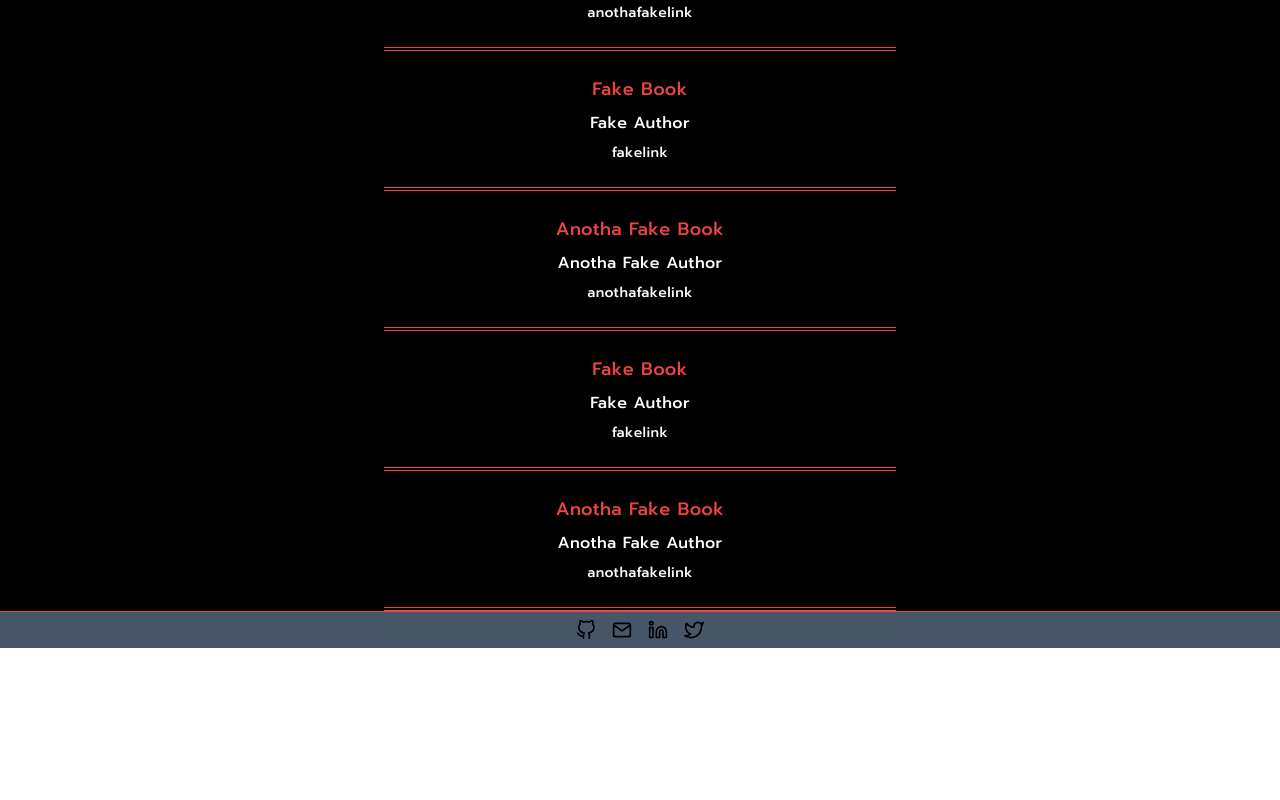
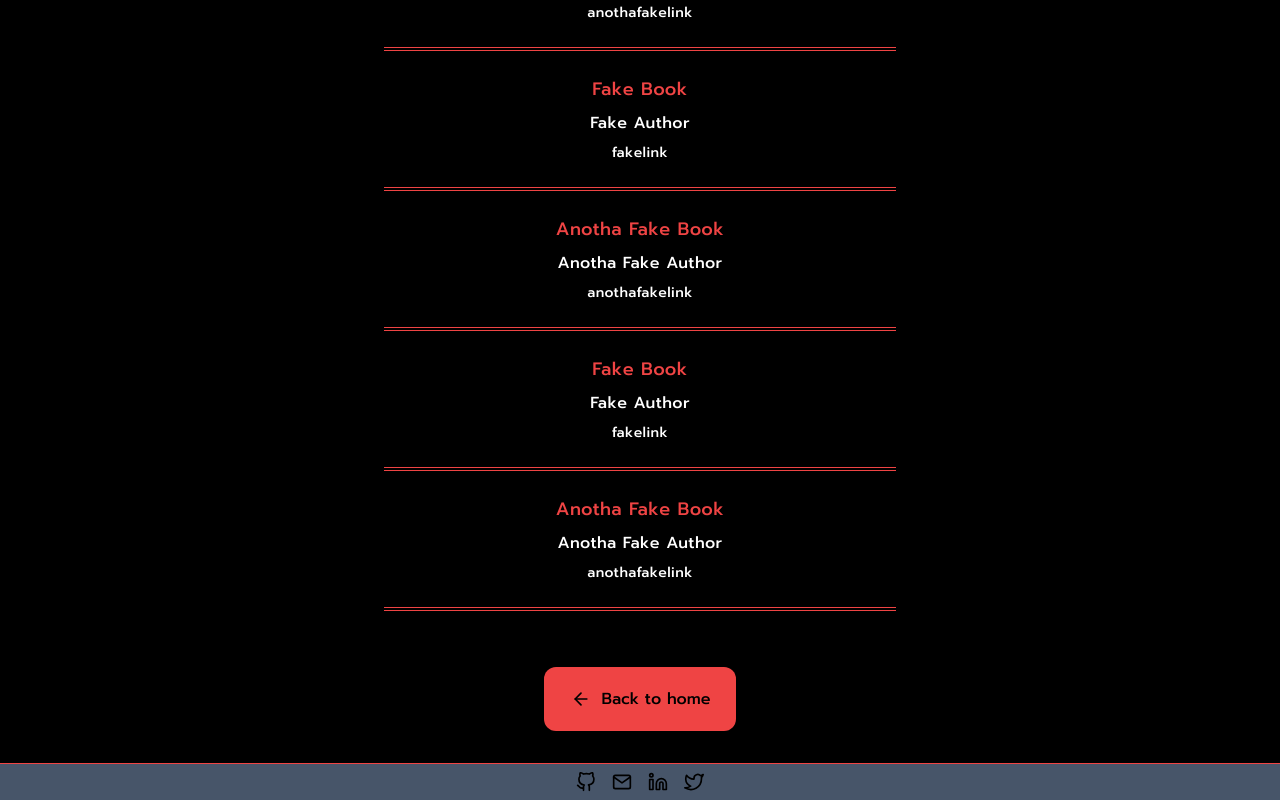
Before and after one commit to fordpic/personal-site, a Next.js app: page /Books in a window 1280 px wide. Shown: the part 582-1382 px from the top of the page. Before the commit the page ends 1230 px from the top, so only its background shows below. Built offline with nearby package versions, Linux system fonts and the light colour scheme.

Commit message:
create and add home button

```diff
--- a/src/pages/Books.tsx
+++ b/src/pages/Books.tsx
@@ -2,6 +2,7 @@ import Layout from './components/Layout';
 import Header from './components/Header';
 import Footer from './components/Footer';
 import BookCard from './components/BookCard';
+import HomeButton from './components/HomeButton';
 import { bookList } from '@/bookList';
 
 export default function Books() {
@@ -14,6 +15,9 @@ export default function Books() {
 						<BookCard key={book} book={book}></BookCard>
 					))}
 				</div>
+				<div className='flex justify-center p-8'>
+					<HomeButton />
+				</div>
 			</Layout>
 			<Footer />
 		</div>
--- a/src/pages/Projects.tsx
+++ b/src/pages/Projects.tsx
@@ -1,6 +1,7 @@
 import Layout from './components/Layout';
 import Header from './components/Header';
 import Footer from './components/Footer';
+import HomeButton from './components/HomeButton';
 
 export default function Projects() {
 	return (
@@ -10,6 +11,9 @@ export default function Projects() {
 				<div className='text-red-500 text-center text-3xl font-bold pt-12'>
 					Coming Soon!
 				</div>
+				<div className='flex justify-center mt-8'>
+					<HomeButton />
+				</div>
 			</Layout>
 			<Footer />
 		</div>
--- a/src/pages/components/HomeButton.tsx
+++ b/src/pages/components/HomeButton.tsx
@@ -1,3 +1,13 @@
+import { useRouter } from 'next/router';
+import { ArrowLeft } from 'react-feather';
+
 export default function HomeButton() {
-	return <div>HomeButton</div>;
+	const router = useRouter();
+	return (
+		<button
+			onClick={() => router.push(`/`)}
+			className='bg-red-500 rounded-xl h-16 w-48 mt-6 flex justify-center items-center hoverEffect'>
+			<ArrowLeft className='h-5 mr-2' /> Back to home
+		</button>
+	);
 }
```
